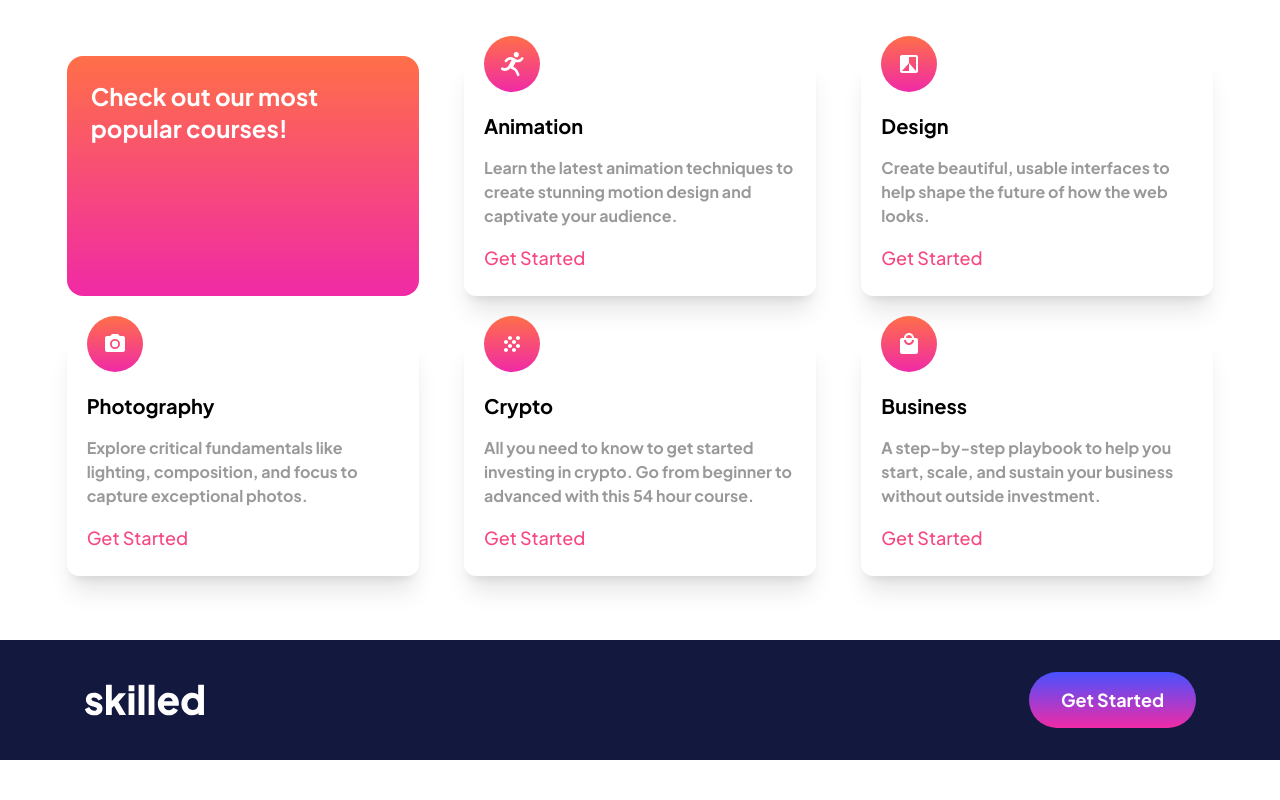
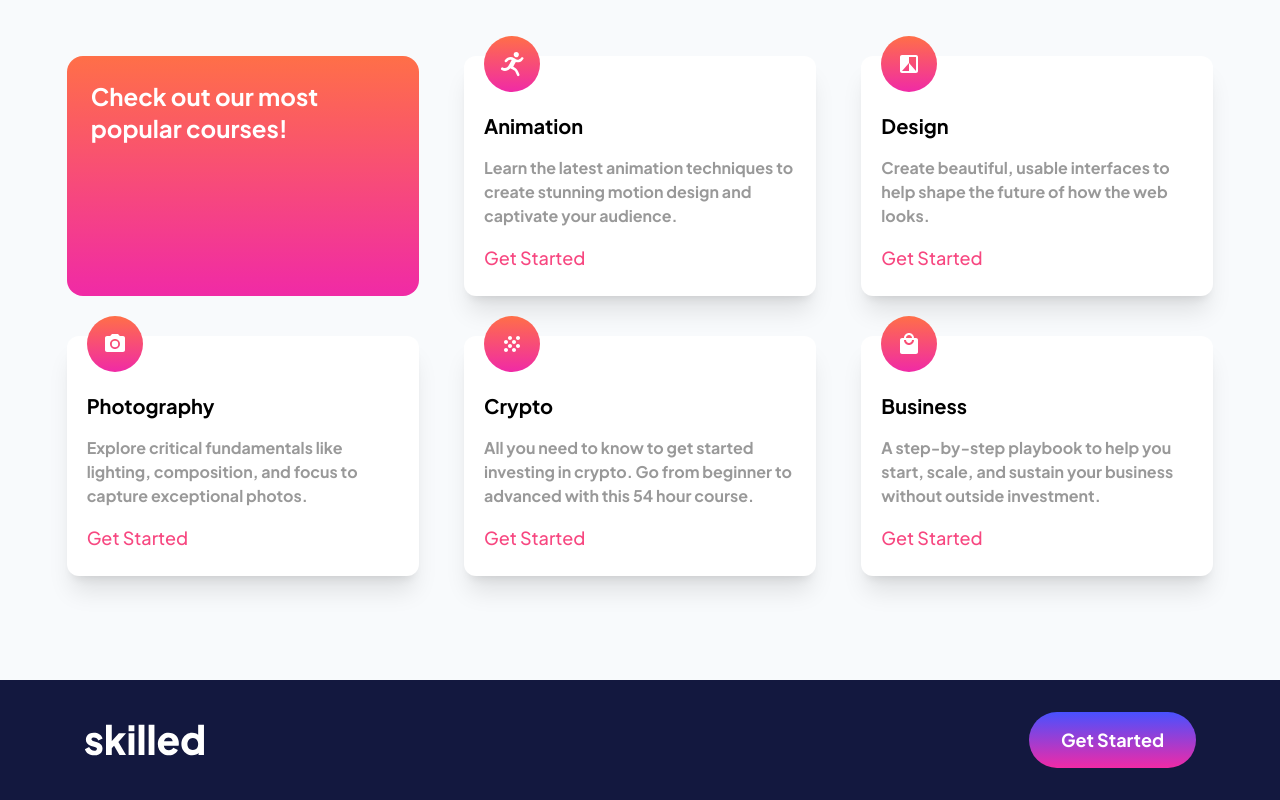
Before and after one commit to xpress-dev/e-learning-landing-page, a React (Vite) app: page / in a window 1280 px wide. Shown: the part 728-1528 px from the top of the page. Before the commit the page ends 1488 px from the top, so only its background shows below. Built offline with nearby package versions, Linux system fonts and the light colour scheme.

Commit message:
fixed footer margin

```diff
--- a/src/App.jsx
+++ b/src/App.jsx
@@ -6,7 +6,7 @@ import Footer from './components/Footer';
 
 const App = () => {
   return (
-    <main className='overflow-x-hidden'>
+    <main className='overflow-x-hidden bg-slate-50'>
       <Header />
       <Hero />
       <Courses />
--- a/src/components/Footer.jsx
+++ b/src/components/Footer.jsx
@@ -2,7 +2,7 @@ import React from 'react';
 import lightLogo from '../assets/logo-light.svg';
 const Footer = () => {
   return (
-    <footer className='bg-[#13183f] h-[120px] w-full'>
+    <footer className='bg-[#13183f] h-[120px] w-full mt-10'>
       <div className='max-w-6xl mx-auto flex h-full justify-between items-center'>
         <img src={lightLogo} className='w-[86px] sm:w-[120px] ml-5' />
         <button className='bg-gradient-to-b w-[167px] h-[56px] mr-5 text-white font-semibold text-lg from-[#4851ff] to-[#f02aa6] rounded-full hover:opacity-80'>
```
